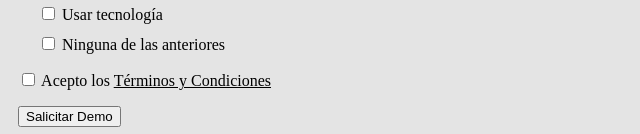
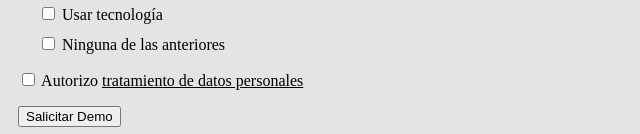
Before and after one commit to tiendasw/tiendasw.io, a plain HTML site: page contact.html in a window 1280 px wide. Shown: the part 739-873 px from the top of the page, 0-640 px from the left. Drawn offline with Linux system fonts and the light colour scheme.

Commit message:
tratamiento de datos personales contact

```diff
--- a/contact.html
+++ b/contact.html
@@ -149,7 +149,7 @@
 
         </div>
             <form onsubmit="return checkForm(this);">
-                <p><input type="checkbox" required name="terms"> Acepto los <u>Términos y Condiciones</u></p>
+                <p><input type="checkbox" required name="terms"> Autorizo <u>tratamiento de datos personales</u></p>
             </form>
 
             <button type="submit">Salicitar Demo</button>
```
